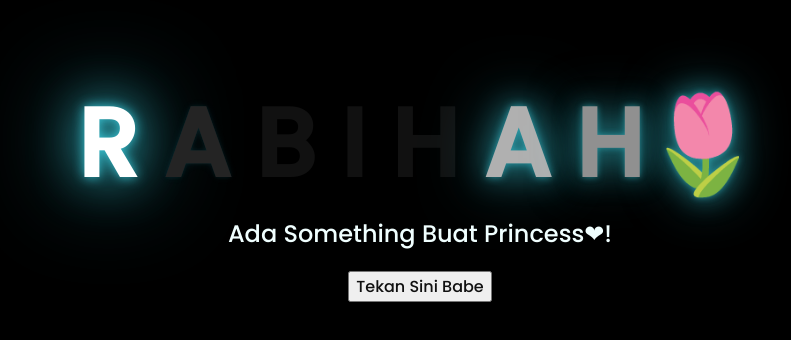
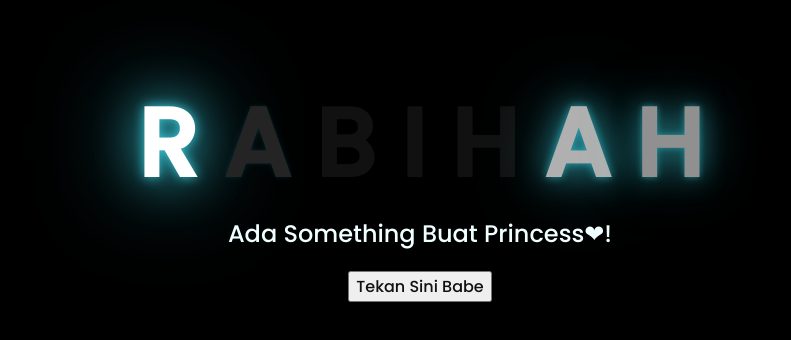
Before and after one commit to Dhuhaaaa/doromerouno.github.io, a plain HTML site: page index.html in a window 1280 px wide. Shown: the part 222-562 px from the top of the page, without its empty margins (228-1019 px from the left). Drawn offline with Linux system fonts and the light colour scheme.

Commit message:
Update index.html

```diff
--- a/index.html
+++ b/index.html
@@ -17,7 +17,7 @@
         <span>I</span>
         <span>H</span>
         <span>A</span>
-        <span>H🌷</span>
+        <span>H</span>
     </div>
 
     <div class="description">
```
